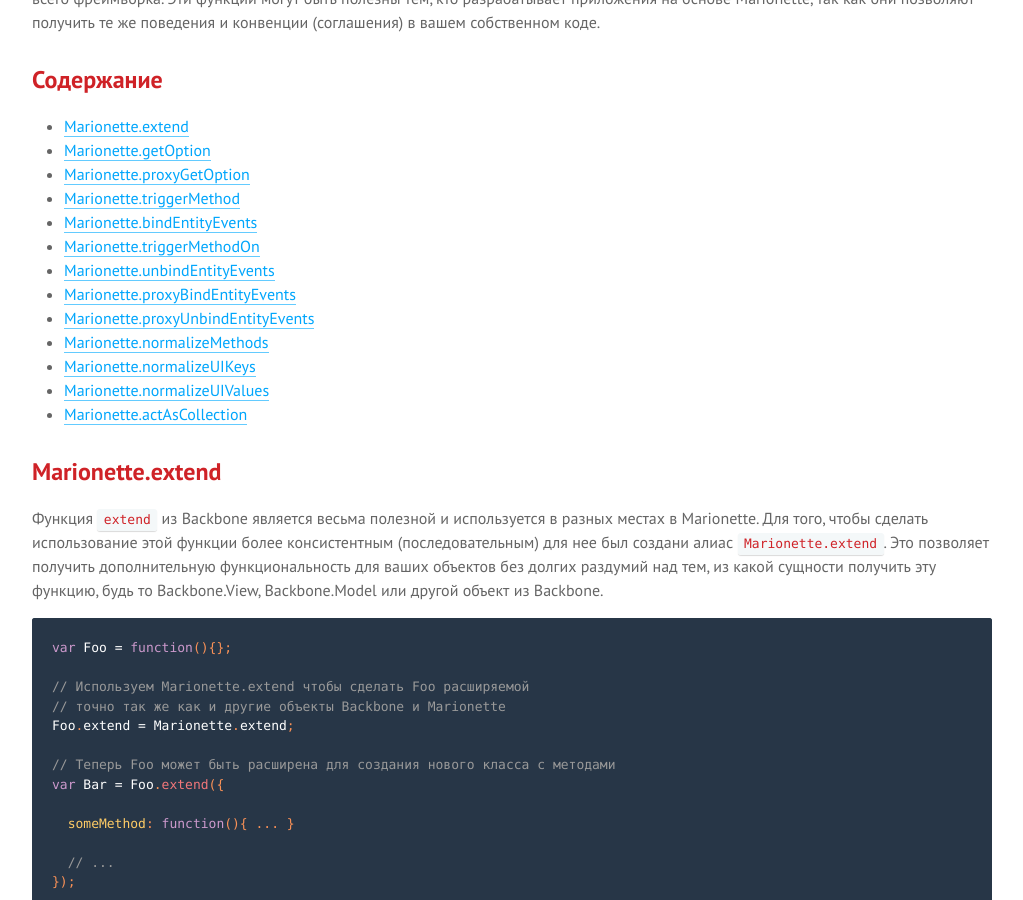
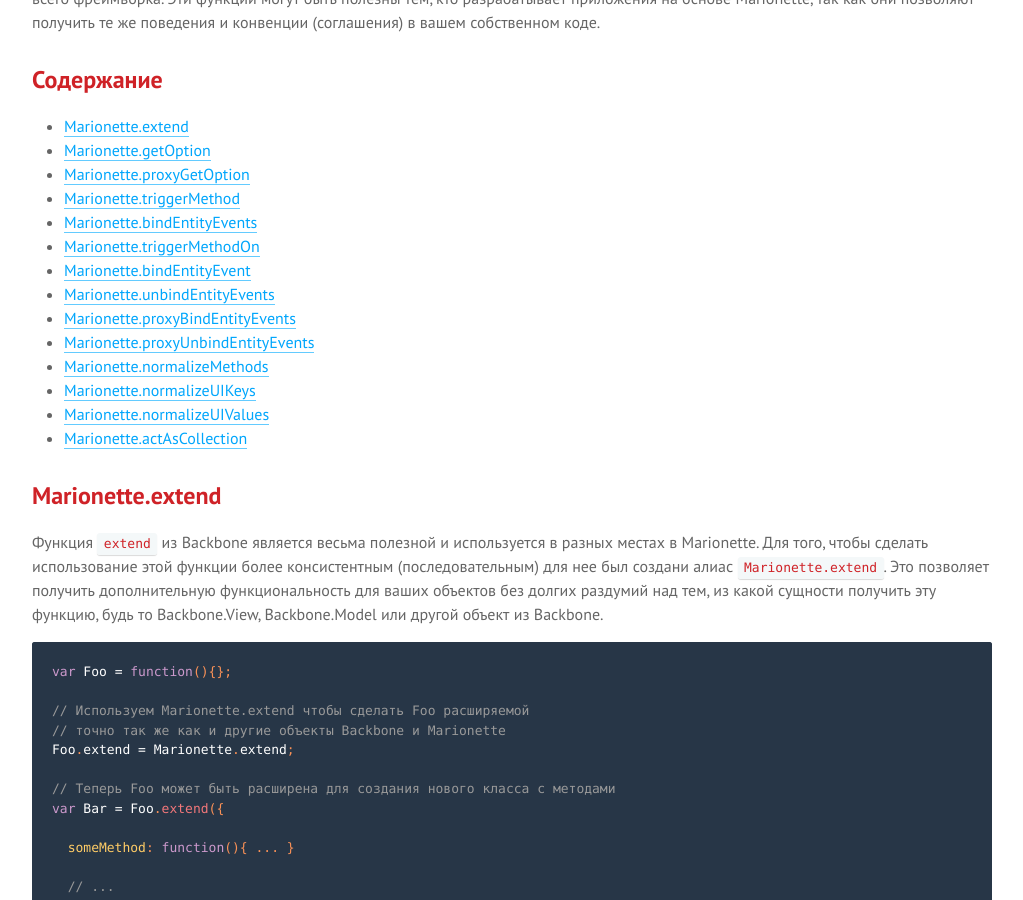
Before and after one commit to sadcitizen/marionettejs.ru, a Jekyll site: the page built from _posts/2014-04-10-functions.md, in a window 1280 px wide and 900 px high, scrolled down 499 px. Shown: the whole window, without its empty margins (128-1151 px from the left). Built offline with Jekyll 4.4.1, drawn with Linux system fonts in a browser that asks for light colours; some web fonts are replaced; Markdown is read by kramdown in place of the engine named in the settings.

Commit message:
update ru/Functions

```diff
--- a/_includes/translation/ru/marionette.functions.md
+++ b/_includes/translation/ru/marionette.functions.md
@@ -10,6 +10,7 @@
 * [Marionette.triggerMethod](#marionettetriggermethod)
 * [Marionette.bindEntityEvents](#marionettebindentityevents)
 * [Marionette.triggerMethodOn](#marionettetriggermethodon)
+* [Marionette.bindEntityEvent](#marionettebindentityevents)
 * [Marionette.unbindEntityEvents](#marionetteunbindentityevents)
 * [Marionette.proxyBindEntityEvents](#marionetteproxybindentityevents)
 * [Marionette.proxyUnbindEntityEvents](#marionetteproxyunbindentityevents)
```
